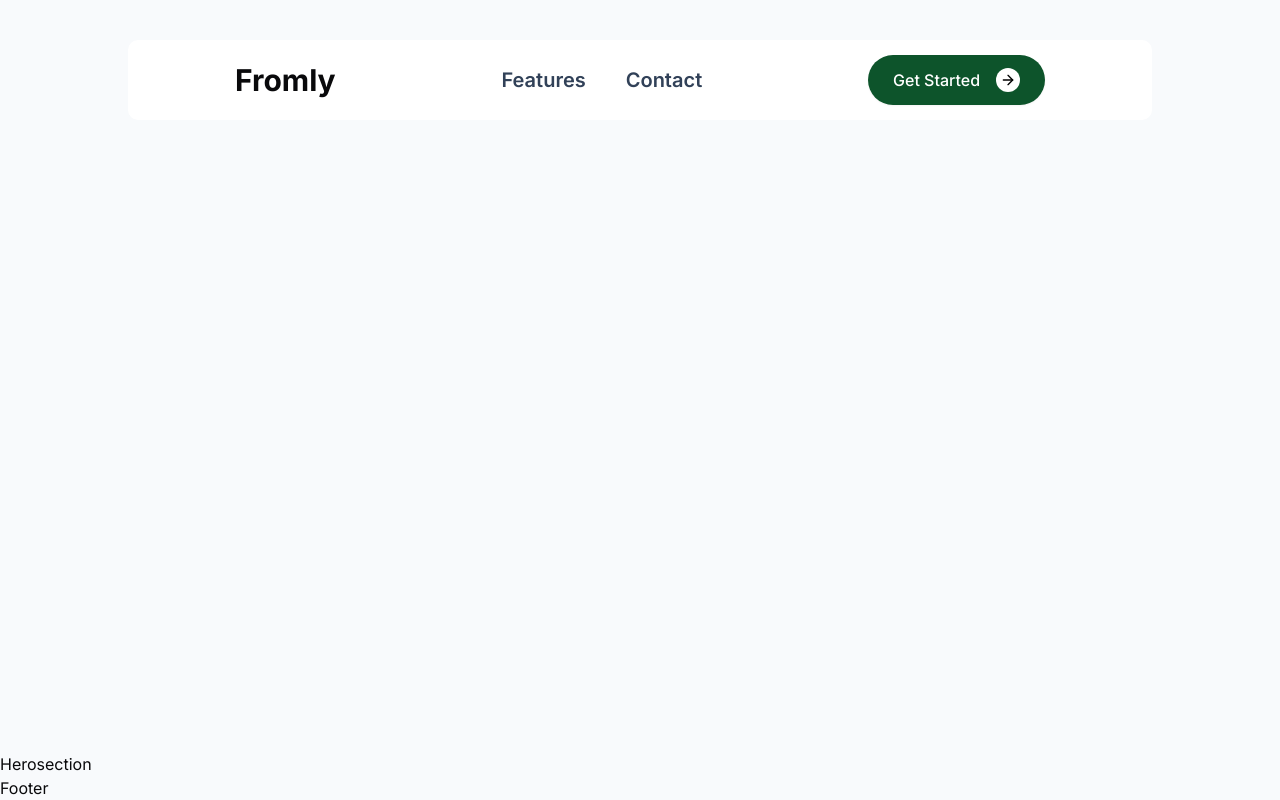
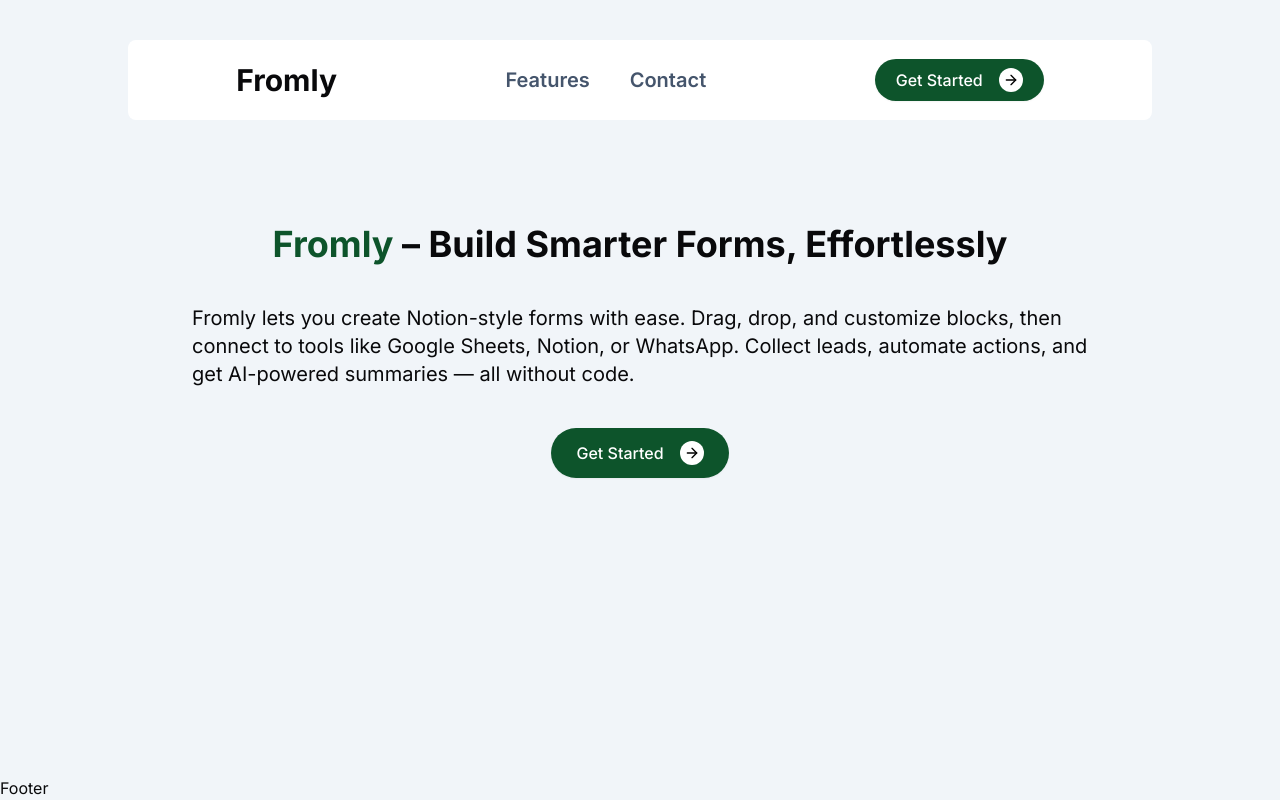
Before and after one commit to animesh65432/formly, a React (Vite) app in the folder frontend/: page / in a window 1280 px wide. Built offline with nearby package versions, Linux system fonts and the light colour scheme; a web font is replaced by a local one.

Commit message:
create hearocomponent

```diff
--- a/frontend/package.json
+++ b/frontend/package.json
@@ -15,6 +15,7 @@
     "@tailwindcss/vite": "^4.1.5",
     "class-variance-authority": "^0.7.1",
     "clsx": "^2.1.1",
+    "framer-motion": "^12.10.3",
     "lucide-react": "^0.507.0",
     "react": "^19.1.0",
     "react-dom": "^19.1.0",
--- a/frontend/src/components/Landing/Header.tsx
+++ b/frontend/src/components/Landing/Header.tsx
@@ -8,14 +8,14 @@
 const Header: React.FC = () => {
     const [isopen, setopen] = useState<boolean>(false)
     return (
-        <header className='mt-10 h-[10vh] flex lg:justify-around justify-between items-center w-[80vw] m-auto bg-white p-6 border-white rounded-lg backdrop-blur-md'>
+        <header className='mt-10 sticky top-0 h-[10vh] flex lg:justify-around justify-between items-center w-[80vw] m-auto bg-white p-6 border-white rounded-md backdrop-blur-md'>
             <div className='lg:text-3xl md:text-2xl text-xl font-bold'>Fromly</div>
-            <div className='lg:flex hidden items-center gap-10 text-slate-700  font-semibold text-xl'>
+            <div className='lg:flex hidden items-center gap-10 text-slate-600  font-semibold text-xl'>
                 <ul>Features</ul>
                 <ul>Contact</ul>
             </div>
             <div className='lg:block hidden'>
-                <Button className='bg-green-900 hover:bg-green-700  text-white rounded-full p-6'>
+                <Button className='bg-green-900 hover:bg-green-700  text-white rounded-full p-5'>
                     Get Started
                     <span className='bg-white text-black rounded-full font-bold p-1 ml-2'>
                         <Icons.arrowRight className='h-4 w-4' />
--- a/frontend/src/components/Landing/Herosection.tsx
+++ b/frontend/src/components/Landing/Herosection.tsx
@@ -1,8 +1,32 @@
 import React from 'react'
+import { Button } from '../ui/button';
+import Icons from '../Icons';
+import { motion } from 'framer-motion';
+
 
 const Herosection: React.FC = () => {
     return (
-        <div>Herosection</div>
+        <motion.div
+            className="w-[100vw] flex justify-center"
+            initial={{ opacity: 0 }}
+            animate={{ opacity: 1 }}
+            transition={{ duration: 1.5, ease: 'easeInOut' }}
+        >
+            <div className='w-[70vw] md:mt-20 mt-10 flex flex-col items-center justify-center gap-10'>
+                <div className='lg:text-4xl md:text-2xl text-xl font-bold'>
+                    <span className='text-green-900'>Fromly</span> – Build Smarter Forms, Effortlessly</div>
+                <div className='lg:text-xl text-sm'>Fromly lets you create Notion-style forms with ease. Drag, drop, and customize blocks, then connect to tools like Google Sheets, Notion, or WhatsApp. Collect leads, automate actions, and get AI-powered summaries — all without code.
+                </div>
+                <div>
+                    <Button className='bg-green-900 hover:bg-green-700  text-white rounded-full p-6'>
+                        Get Started
+                        <span className='bg-white text-black rounded-full font-bold p-1 ml-2'>
+                            <Icons.arrowRight className='h-10 w-10' />
+                        </span>
+                    </Button>
+                </div>
+            </div>
+        </motion.div>
     )
 }
 
--- a/frontend/src/components/Landing/index.tsx
+++ b/frontend/src/components/Landing/index.tsx
@@ -4,11 +4,16 @@
 import Footer from './Footer'
 const Landing: React.FC = () => {
     return (
-        <main className='bg-slate-50 w-[100vw] min-h-[100vh] flex flex-col'>
-            <Header />
-            <Herosection />
+        <main className="flex flex-col  min-h-screen w-full bg-slate-100">
+            <section className='w-[100vw] flex justify-center'>
+                <Header />
+            </section>
+            <section className="mt-6 flex-grow">
+                <Herosection />
+            </section>
             <Footer />
         </main>
+
     )
 }
 
```
Also changed, not shown: 1 other file (tests, documents, lock files or other folders).
